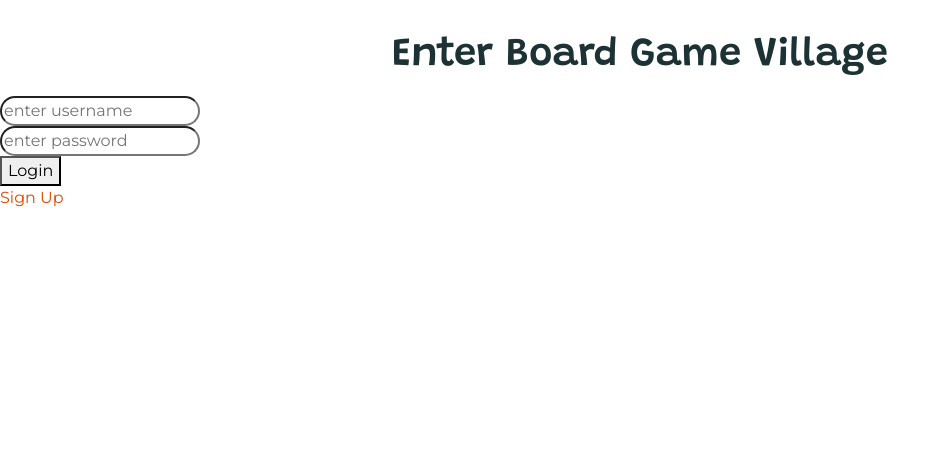
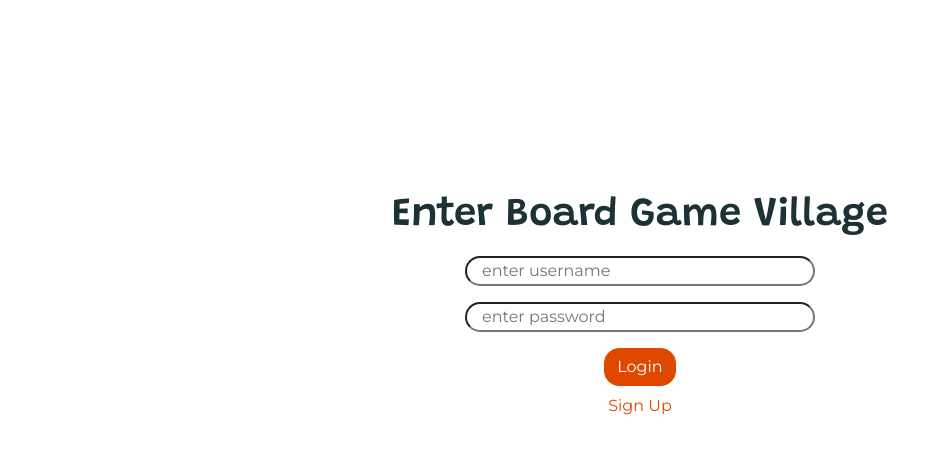
Before and after one commit to norrismei/bgvillage_marketplace, a Flask app: page /login in a window 1280 px wide. Shown: the top 454 px of the page, without its empty margins (0-950 px from the left). Run offline with Flask 2, Linux system fonts and the light colour scheme; some libraries are stand-ins or nearby versions.

Commit message:
Styled login page

```diff
--- a/server.py
+++ b/server.py
@@ -359,4 +359,9 @@ def show_user_want_games():
 
 if __name__ == '__main__':
     model.connect_to_db(app)
+
+    # to run Flask app in dev environment
+    # app.run(host='0.0.0.0', debug=True)
+
+    # to run Flask app in prod environment
     app.run()
--- a/static/css/style.css
+++ b/static/css/style.css
@@ -42,6 +42,14 @@ a:hover {
 .navbar-light .navbar-nav .active>.nav-link, .navbar-light .navbar-nav .nav-link.active, .navbar-light .navbar-nav .nav-link.show, .navbar-light .navbar-nav .show>.nav-link {
     color: #E04700;
     font-weight: 700;
+}
+
+#login-container {
+    margin-top: 10rem;
+}
+
+#login-signup-link {
+    margin-top: .5rem;
 }
 
 .table {
--- a/templates/login.html
+++ b/templates/login.html
@@ -6,16 +6,46 @@
 
 
 {% block body %}
-<h1>Enter Board Game Village</h1>
+{# <h1>Enter Board Game Village</h1>
 
-<form action="/handle-login" method="POST">
+<form action="/handle-login" method="POST" class="justify-content-center">
   <div>
-    <input type="text" name="username" placeholder="enter username">
+    <input type="text" name="username" placeholder="enter username"
+    class="col-3">
   </div>
   <div>
-    <input type="password" name="password" placeholder="enter password">
+    <input type="password" name="password" placeholder="enter password"
+    class="col-3">
   </div>
-  <button type="submit">Login</button>
+  <button type="submit" class="btn btn-primary">Login</button>
 </form>
-<a href="/sign-up">Sign Up</a>
+<a href="/sign-up">Sign Up</a> #}
+
+<div class="container" id="login-container">
+    <div class="row">
+        <div class="col">
+            <h1>Enter Board Game Village</h1>
+        </div>
+    </div>
+    <div class="row">
+        <div class="col-4 mx-auto text-center">
+            <form action="/handle-login" method="POST">
+                <div class="form-group">
+                    <input type="text" name="username" placeholder="enter username" class="col">
+                </div>
+                <div class="form-group">
+                    <input type="password" name="password" placeholder="enter password" class="col">
+                </div>
+                <button type="submit" class="btn btn-primary">Login</button>
+            </form>
+        </div>
+    </div>
+    <div class="row" id="login-signup-link">
+        <div class="col-4 mx-auto text-center">
+            <a href="/sign-up">Sign Up</a>
+
+        </div>
+    </div>
+</div>
+
 {% endblock %}
```
Also changed, not shown: 1 other file.
